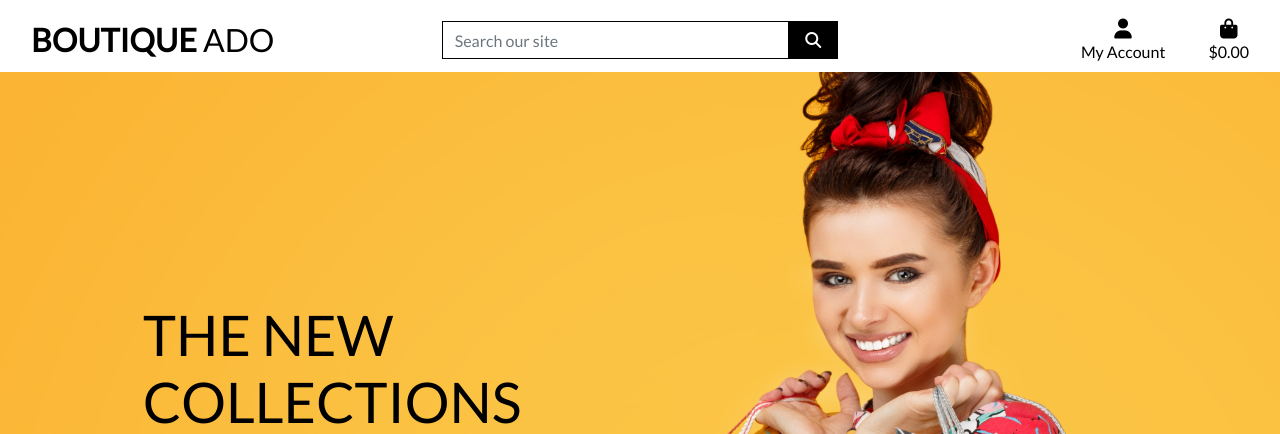
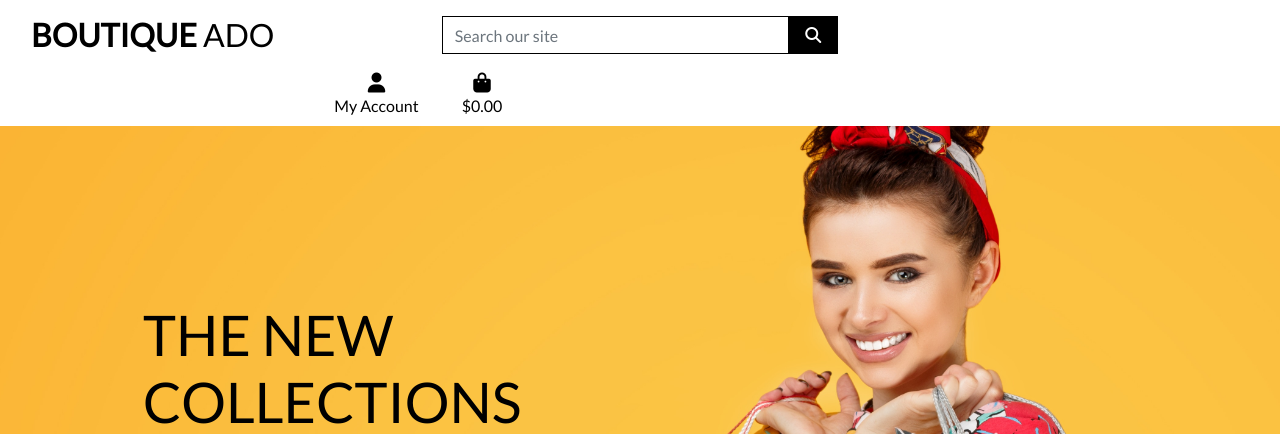
Before and after one commit to DublinSwords/boutique_ado_v1, a Django app: page / in a window 1280 px wide. Shown: the top 434 px of the page. Run offline with Django 3.2, Linux system fonts and the light colour scheme; some libraries are stand-ins or nearby versions.

Commit message:
updated base.html

```diff
--- a/templates/base.html
+++ b/templates/base.html
@@ -56,7 +56,7 @@
                     </div>
                 </form>
             </div>
-            <div class="col-12 col-lg-4 my-auto py-1 py-lg-0">
+            <div class="col-12 col-lg-5 my-auto py-1 py-lg-0">
                 <ul class="list-inline list-unstyled text-center text-lg-right my-0">
                     <li class="list-inline-item dropdown">
                         <a class="text-black nav-link" href="#" id="user-options" data-toggle="dropdown" aria-haspopup="true" aria-expanded="false">
```
